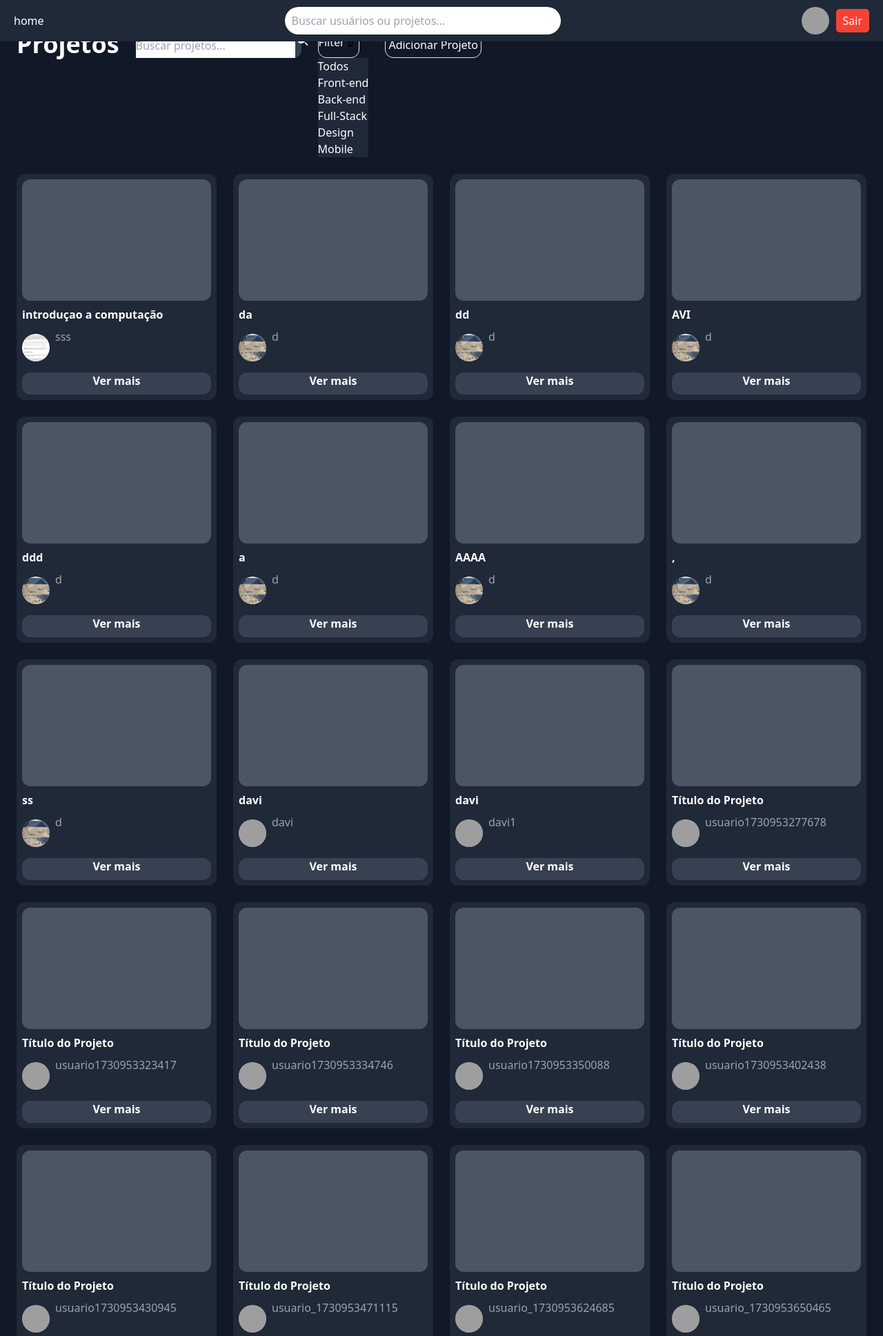
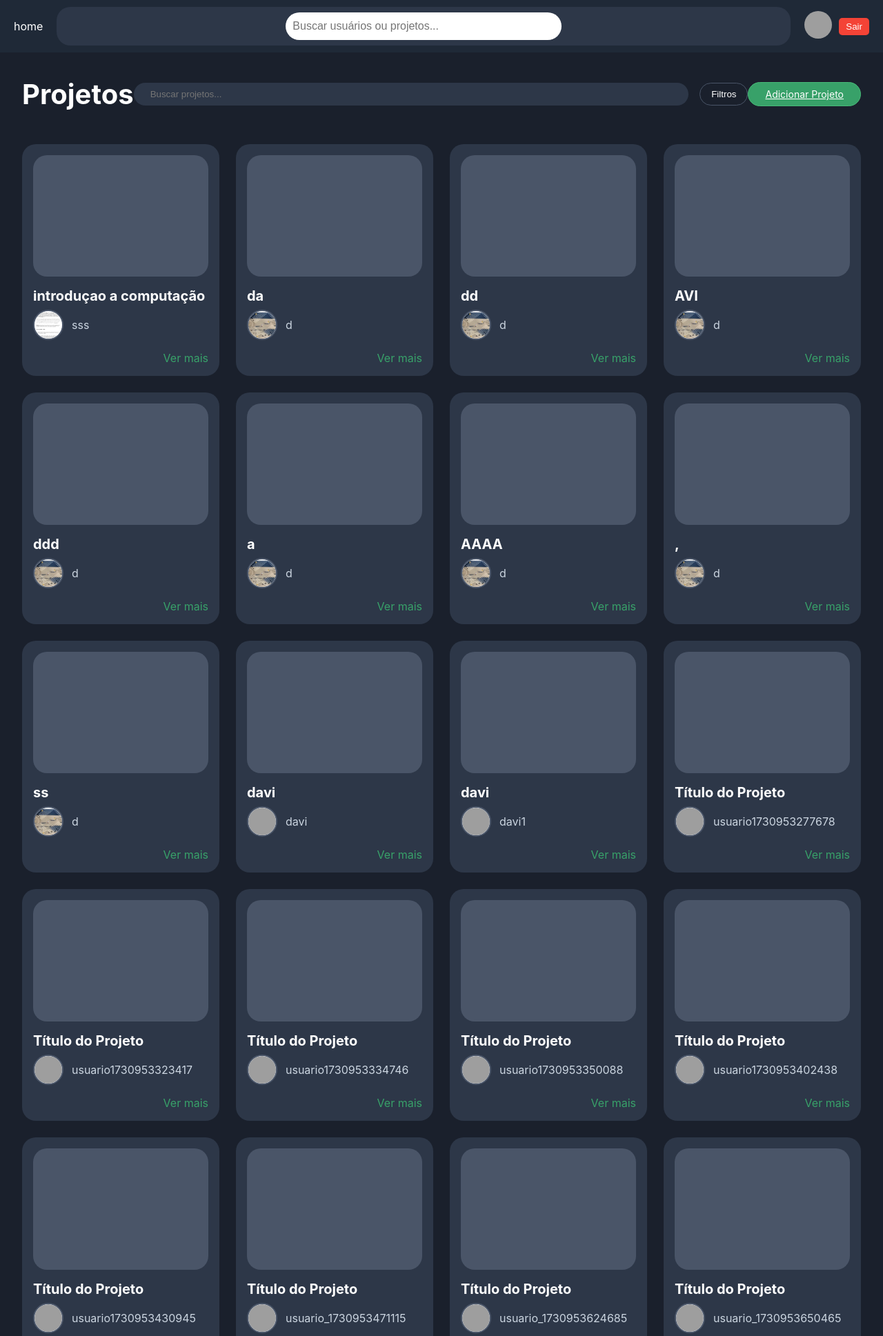
Before and after one commit to kaik-e/TechJob, a Django app: page /home/ in a window 1280 px wide. Shown: the top 1937 px of the page at 69% size. Run offline with Django 5.2, Linux system fonts and the light colour scheme; data comes from the database, SQL or seed files in the repository; both versions use the stored data as it was before the commit; grey boxes are pictures that could not be loaded.

Commit message:
Codigo Quase Finalizado

```diff
--- a/myproject/accounts/urls.py
+++ b/myproject/accounts/urls.py
@@ -19,7 +19,7 @@ from .views import (
     adicionar_portfolio,
     editar_skills,
     buscar_perfil_ajax,
-    enviar_mensagem,
+    # enviar_mensagem,
     adicionar_projeto,
     PerfilView,
 )
@@ -30,12 +30,12 @@ urlpatterns = [
     path('registrar/', registrar, name='registrar'),
     path('home/', home, name='home'),
     path('projetos/', listar_projetos, name='listar_projetos'),
-    path('perfil/<int:id>/', PerfilView.as_view(), name='perfil'),  # Certifique-se de que está correto
+    path('perfil/<int:id>/', PerfilView.as_view(), name='perfil'),
     path('editar-perfil/', editar_perfil, name='editar_perfil'),
     path('portfolio/', portfolio, name='portfolio'),
     path('adicionar-portfolio/', adicionar_portfolio, name='adicionar_portfolio'),
     path('editar-skills/', editar_skills, name='editar_skills'),
-    path('enviar-mensagem/', enviar_mensagem, name='enviar_mensagem'),
+    # path('enviar-mensagem/', enviar_mensagem, name='enviar_mensagem'),
     path('adicionar-projeto/', adicionar_projeto, name='adicionar_projeto'),
     path('projeto/<int:id>/', projeto_detalhes, name='projeto_detalhes'),
     path('adicionar-avaliacao/<int:recipient_id>/', adicionar_avaliacao, name='adicionar_avaliacao'),
--- a/myproject/accounts/views.py
+++ b/myproject/accounts/views.py
@@ -2,12 +2,11 @@ from django.shortcuts import render, redirect, get_object_or_404
 from django.contrib.auth import authenticate, login
 from django.contrib import messages
 from django.db import IntegrityError
-from .models import CustomUser, Avaliacao, Skill, Projeto, Portfolio, Mensagem
+from .models import CustomUser, Avaliacao, Skill, Projeto, Portfolio
 from django.http import JsonResponse
 import re
 from django.views import View
 from django.contrib.auth.views import LogoutView
-
 
 
 def buscar_perfil_ajax(request):
@@ -169,10 +168,6 @@ def portfolio(request):
     return render(request, 'portfolio.html', {'portfolios': portfolios_usuario})
 
 
-from django.shortcuts import render, redirect
-from django.contrib import messages
-from .models import Portfolio
-
 def adicionar_portfolio(request):
     usuario = request.user
 
@@ -207,36 +202,31 @@ def editar_skills(request):
     habilidades_usuario = usuario.skills.all()
     return render(request, 'editar_skills.html', {'habilidades_usuario': habilidades_usuario})
 
-from django.core.mail import send_mail
-from django.conf import settings
-from django.shortcuts import get_object_or_404, redirect, render
-from django.contrib import messages
-from .models import CustomUser
-
-def enviar_mensagem(request):
-    if request.user.is_authenticated:
-        if request.method == 'POST':
-            recipient_id = request.POST.get('recipient_id')
-            recipient = get_object_or_404(CustomUser, id=recipient_id)
-            content_message = request.POST.get('message_content')
-            if content_message:
-                try:
-                    send_mail(
-                        subject=f"Nova mensagem de {request.user.username}",
-                        message=content_message,
-                        from_email=settings.DEFAULT_FROM_EMAIL,
-                        recipient_list=[recipient.email],
-                    )
-                    messages.success(request, 'Mensagem enviada com sucesso!')
-                except Exception as e:
-                    messages.error(request, f"Erro ao enviar mensagem: {e}")
-                return redirect('perfil', id=recipient_id)
-        recipient_id = request.GET.get('recipient_id')
-        recipient = get_object_or_404(CustomUser, id=recipient_id)
-        return render(request, 'enviar_mensagem.html', {'recipient': recipient})
-    else:
-        messages.error(request, 'Você precisa estar logado para enviar mensagens.')
-        return redirect('login_view')
+# Nãooconseguimos terminar de implementar essa parte
+# def enviar_mensagem(request):
+#     if request.user.is_authenticated:
+#         if request.method == 'POST':
+#             recipient_id = request.POST.get('recipient_id')
+#             recipient = get_object_or_404(CustomUser, id=recipient_id)
+#             content_message = request.POST.get('message_content')
+#             if content_message:
+#                 try:
+#                     send_mail(
+#                         subject=f"Nova mensagem de {request.user.username}",
+#                         message=content_message,
+#                         from_email=settings.DEFAULT_FROM_EMAIL,
+#                         recipient_list=[recipient.email],
+#                     )
+#                     messages.success(request, 'Mensagem enviada com sucesso!')
+#                 except Exception as e:
+#                     messages.error(request, f"Erro ao enviar mensagem: {e}")
+#                 return redirect('perfil', id=recipient_id)
+#         recipient_id = request.GET.get('recipient_id')
+#         recipient = get_object_or_404(CustomUser, id=recipient_id)
+#         return render(request, 'enviar_mensagem.html', {'recipient': recipient})
+#     else:
+#         messages.error(request, 'Voc  precisa estar logado para enviar mensagens.')
+#         return redirect('login_view')
 
 def adicionar_projeto(request):
     if not request.user.is_authenticated:
@@ -265,15 +255,14 @@ def projeto_detalhes(request, id):
     projeto = get_object_or_404(Projeto, id=id)
     return render(request, 'projetos/projeto_detalhes.html', {'projeto': projeto})
 
-from django.contrib import messages
 
 def adicionar_avaliacao(request, recipient_id):
     recipient = get_object_or_404(CustomUser, id=recipient_id)
 
     if request.method == 'POST':
         comentario = request.POST.get('comment')
-        if not comentario:  # Verifica se o comentário está vazio
-            messages.error(request, 'Por favor, digite uma avaliação.')  # Mensagem de erro
+        if not comentario:
+            messages.error(request, 'Por favor, digite uma avaliação.')
         else:
             try:
                 avaliacao = Avaliacao(
@@ -283,7 +272,7 @@ def adicionar_avaliacao(request, recipient_id):
                 )
                 avaliacao.save()
                 messages.success(request, 'Avaliação enviada com sucesso!')
-                return redirect('adicionar_avaliacao', recipient_id=recipient_id)  # Redireciona para a mesma página após adicionar
+                return redirect('adicionar_avaliacao', recipient_id=recipient_id)
             except Exception as e:
                 print(e)
                 messages.error(request, 'Ocorreu um erro ao enviar a avaliação.')
--- /dev/null
+++ b/myproject/static/css/home/home.css
@@ -0,0 +1,240 @@
+body {
+    margin: 0;
+    font-family: 'Inter', sans-serif;
+    background-color: #1a202c;
+    color: #cbd5e0;
+}
+
+.projetos-container {
+    background-color: #1a202c;
+    padding: 6rem 2rem;
+    display: flex;
+    flex-direction: column;
+    justify-content: center;
+    min-height: 100vh;
+}
+
+.header {
+    display: flex;
+    align-items: center;
+    justify-content: space-between;
+    background-color: #1a202c;
+    position: sticky;
+    top: 0;
+    padding: 1rem 0;
+    z-index: 1000;
+}
+
+.titulo {
+    font-size: 2.5rem;
+    font-weight: bold;
+    color: #ffffff;
+}
+
+.search-container {
+    display: flex;
+    align-items: center;
+    background-color: #2d3748;
+    border-radius: 1.25rem;
+    padding: 0.5rem;
+    position: relative;
+    width: 250px; /* Diminui a largura da barra de pesquisa */
+}
+
+#home-search-input {
+    background-color: transparent;
+    border: none;
+    outline: none;
+    color: #cbd5e0;
+    padding-left: 1rem;
+    width: 100%;
+}
+
+.search-button {
+    background-color: transparent;
+    border: none;
+    cursor: pointer;
+    display: flex;
+    align-items: center;
+    justify-content: center;
+    padding: 0.5rem;
+    border-radius: 50%;
+    transition: background-color 0.3s ease;
+}
+
+.search-button:hover {
+    background-color: #38a169;
+}
+
+.search-results {
+    background-color: #2d3748;
+    color: #ffffff;
+    border-radius: 0.375rem;
+    position: absolute;
+    top: 2.5rem;
+    left: 0;
+    width: 100%;
+    display: none;
+}
+
+.filter-container {
+    position: relative;
+    margin-left: 1rem;
+}
+
+.filter-button {
+    background-color: #1a202c;
+    border: 1px solid #4a5568;
+    border-radius: 1.25rem;
+    padding: 0.5rem 1rem;
+    display: flex;
+    align-items: center;
+    cursor: pointer;
+    transition: background-color 0.3s ease;
+}
+
+.filter-button:hover {
+    background-color: #38a169;
+}
+
+.filter-text {
+    color: #ffffff; /* Altera a cor para branco */
+}
+
+.filter-dropdown {
+    background-color: #2d3748;
+    color: #ffffff;
+    border-radius: 0.375rem;
+    position: absolute;
+    margin-top: 0.25rem;
+    width: 10rem;
+    display: none;
+    box-shadow: 0 4px 6px rgba(0, 0, 0, 0.1);
+}
+
+.filter-item {
+    padding: 0.75rem;
+    cursor: pointer;
+    transition: background-color 0.3s ease;
+}
+
+.filter-item:hover {
+    background-color: #38a169;
+}
+
+.hidden {
+    display: none;
+}
+
+.add-project-button {
+    background-color: #38a169;
+    border: 1px solid #48bb78;
+    border-radius: 1.25rem;
+    padding: 0.5rem 1.5rem;
+    display: flex;
+    align-items: center;
+    justify-content: center;
+    cursor: pointer;
+    transition: background-color 0.3s ease;
+}
+
+.add-project-button:hover {
+    background-color: #2f855a;
+}
+
+.add-project-text {
+    color: #ffffff;
+    font-size: 0.875rem;
+}
+
+.projects-grid {
+    display: grid;
+    grid-gap: 1.5rem;
+    padding-top: 2rem;
+    grid-template-columns: repeat(auto-fill, minmax(250px, 1fr));
+}
+
+.project-item {
+    background-color: #2d3748;
+    border-radius: 1.25rem;
+    padding: 1rem;
+    display: flex;
+    flex-direction: column;
+    justify-content: space-between;
+    transition: transform 0.3s ease, box-shadow 0.3s ease;
+    cursor: pointer;
+}
+
+.project-item:hover {
+    transform: translateY(-5px);
+    box-shadow: 0 10px 20px rgba(0, 0, 0, 0.2);
+}
+
+.project-image {
+    height: 11rem;
+    background-color: #4a5568;
+    border-radius: 1.25rem;
+    margin-bottom: 1rem;
+}
+
+.project-title {
+    font-size: 1.25rem;
+    font-weight: bold;
+    color: #ffffff;
+    margin-bottom: 0.5rem;
+}
+
+.project-author {
+    display: flex;
+    align-items: center;
+}
+
+.author-link {
+    display: flex;
+    align-items: center;
+    text-decoration: none;
+    color: #cbd5e0;
+}
+
+.author-picture {
+    width: 2.5rem;
+    height: 2.5rem;
+    border-radius: 50%;
+    background-color: #e2e8f0;
+    overflow: hidden;
+    border: 2px solid #4a5568;
+    margin-right: 0.75rem;
+}
+
+.profile-pic {
+    width: 100%;
+    height: 100%;
+    object-fit: cover;
+}
+
+.author-name {
+    font-size: 1rem;
+    transition: color 0.3s ease;
+}
+
+.author-name:hover {
+    color: #38a169;
+}
+
+.view-more {
+    display: flex;
+    justify-content: flex-end;
+    margin-top: 1rem;
+}
+
+.view-more-link {
+    color: #38a169;
+    font-size: 1rem;
+    text-decoration: none;
+    transition: color 0.3s ease;
+}
+
+.view-more-link:hover {
+    color: #2f855a;
+    text-decoration: underline;
+}
--- a/myproject/static/js/home.js
+++ b/myproject/static/js/home.js
@@ -1,4 +1,7 @@
-document.getElementById('home-search-input').addEventListener('input', function() {
+document.addEventListener('DOMContentLoaded', function() {
+    console.log('JavaScript carregado');
+
+    function handleSearchInput() {
         let query = this.value;
         if (query.length > 0) {
             fetch(`/buscar/?q=${encodeURIComponent(query)}`)
@@ -27,22 +30,28 @@ document.getElementById('home-search-input').addEventListener('input', function(
             document.getElementById('home-search-results').innerHTML = '';
             document.getElementById('home-search-results').style.display = 'none';
         }
-});
+    }
 
-document.getElementById('filter-button').addEventListener('click', function(event) {
+    document.getElementById('home-search-input').addEventListener('input', handleSearchInput);
+
+    function handleFilterButtonClick(event) {
         event.stopPropagation();
         document.getElementById('filter-dropdown').classList.toggle('hidden');
-});
+    }
 
-document.addEventListener('click', function(event) {
+    document.getElementById('filter-button').addEventListener('click', handleFilterButtonClick);
+
+    function handleDocumentClick(event) {
         let filterDropdown = document.getElementById('filter-dropdown');
-    if (!filterDropdown.classList.contains('hidden')) {
+        let filterButton = document.getElementById('filter-button');
+        if (!filterDropdown.contains(event.target) && !filterButton.contains(event.target)) {
             filterDropdown.classList.add('hidden');
         }
-});
+    }
 
-document.querySelectorAll('#filter-dropdown div').forEach(function(option) {
-    option.addEventListener('click', function() {
+    document.addEventListener('click', handleDocumentClick);
+
+    function handleFilterItemClick() {
         let filter = this.getAttribute('data-filter');
         document.querySelectorAll('.projeto-item').forEach(function(projeto) {
             if (filter === 'all' || projeto.getAttribute('data-category') === filter) {
@@ -51,9 +60,15 @@ document.querySelectorAll('#filter-dropdown div').forEach(function(option) {
                 projeto.style.display = 'none';
             }
         });
+
         let url = new URL(window.location.href);
         url.searchParams.set('filtro', filter);
         window.history.pushState({}, '', url.href);
+
         document.getElementById('filter-dropdown').classList.add('hidden');
+    }
+
+    document.querySelectorAll('#filter-dropdown .filter-item').forEach(function(option) {
+        option.addEventListener('click', handleFilterItemClick);
     });
 });
--- a/myproject/static/js/navbar.js
+++ b/myproject/static/js/navbar.js
@@ -2,14 +2,12 @@ document.getElementById('search-input').addEventListener('input', function() {
     let query = this.value;
     let resultsContainer = document.getElementById('search-results');
 
-    // Verificar se há texto na busca
     if (query.length > 0) {
         fetch(`/buscar/?q=${query}`)
             .then(response => response.json())
             .then(data => {
                 resultsContainer.innerHTML = '';
 
-                // Adicionar resultados de pesquisa
                 if (data.usuarios.length > 0 || data.projetos.length > 0) {
                     data.usuarios.forEach(usuario => {
                         let li = document.createElement('li');
@@ -30,7 +28,7 @@ document.getElementById('search-input').addEventListener('input', function() {
                     });
 
                     resultsContainer.style.display = 'block';
-                    resultsContainer.style.maxHeight = '200px'; // Limita a altura
+                    resultsContainer.style.maxHeight = '200px';
                 } else {
                     resultsContainer.innerHTML = '<li>Nenhum resultado encontrado</li>';
                     resultsContainer.style.display = 'block';
--- a/myproject/templates/adicionar_projeto.html
+++ b/myproject/templates/adicionar_projeto.html
@@ -4,7 +4,7 @@
     <meta charset="UTF-8">
     <meta name="viewport" content="width=device-width, initial-scale=1.0">
     {% load static %}
-    <link rel="stylesheet" href="{% static 'css/perfil/adicionar_projeto.css' %}">
+    <link rel="stylesheet" href="{% static 'css/home/adicionar_projeto.css' %}">
     <title>Adicionar Projeto</title>
 </head>
 <body>
--- a/myproject/templates/home.html
+++ b/myproject/templates/home.html
@@ -4,67 +4,73 @@
     <meta charset="UTF-8">
     <meta name="viewport" content="width=device-width, initial-scale=1.0">
     {% load static %}
-    <link rel="stylesheet" href="{% static 'css/tailwind/tailwind.css' %}">
+    <link rel="stylesheet" href="{% static 'css/home/home.css' %}">
     <title>Projetos</title>
 </head>
 <body>
     {% include 'navbar.html' %}
-    <div class="relative flex min-h-screen flex-col justify-center overflow-hidden bg-gray-900 py-6 sm:py-12">
-        <div class="inline-flex items-center">
-            <div class="font-bold text-4xl text-white mx-6 -my-1">Projetos</div>
-            <div class="bg-gray-700 h-9 w-60 rounded-xl inline-flex items-center transition-all relative">
-                <input type="text" id="home-search-input" placeholder="Buscar projetos..." class="bg-transparent text-gray-400 w-full px-4 outline-none" />
-                <button id="search-button" class="absolute right-0 h-9 w-12 bg-transparent text-white rounded-r-xl flex items-center justify-center hover:bg-green-600 transition-all">
-                  <svg xmlns="http://www.w3.org/2000/svg" class="h-5 w-5" fill="none" viewBox="0 0 24 24" stroke="currentColor" stroke-width="2">
+    <div class="projetos-container">
+        <div class="header">
+            <div class="titulo">Projetos</div>
+            <div class="search-container">
+                <input type="text" id="home-search-input" placeholder="Buscar projetos..." />
+                <button id="search-button" class="search-button">
+                  <svg xmlns="http://www.w3.org/2000/svg" class="icon" fill="none" viewBox="0 0 24 24" stroke="currentColor" stroke-width="2">
                     <path stroke-linecap="round" stroke-linejoin="round" d="M10.5 4a6.5 6.5 0 100 13 6.5 6.5 0 000-13zm0 11a4.5 4.5 0 110-9 4.5 4.5 0 010 9zm7 2l3.5 3.5" />
                   </svg>
                 </button>
-                <ul id="home-search-results" class="absolute top-10 left-0 w-full bg-gray-800 text-white rounded-md hidden"></ul>
+                <ul id="home-search-results" class="search-results"></ul>
             </div>
-            <div class="relative mx-6">
-                <button id="filter-button" class="bg-gray-900 border border-gray-500 h-9 rounded-xl px-4 flex items-center hover:border-green-500 transition-all relative">
-                    <span class="text-white">Filter</span>
-                    <svg xmlns="http://www.w3.org/2000/svg" class="h-5 w-5 ml-2" fill="none" viewBox="0 0 24 24" stroke="currentColor" stroke-width="2">
+
+            <div class="filter-container">
+                <button id="filter-button" class="filter-button">
+                    <span class="filter-text">Filtros</span>
+                    <svg xmlns="http://www.w3.org/2000/svg" class="filter-icon" fill="none" viewBox="0 0 24 24" stroke="currentColor" stroke-width="2">
                         <path stroke-linecap="round" stroke-linejoin="round" d="M3 4a1 1 0 011-1h16a1 1 0 011 1v2a1 1 0 01-.293.707L13 12.414V19a1 1 0 01-.553.894l-4 2A1 1 0 017 21v-8.586L3.293 6.707A1 1 0 013 6V4z" />
                     </svg>
                 </button>
-                <div id="filter-dropdown" class="absolute hidden bg-gray-800 text-white rounded-md mt-1 w-40">
-                    <div data-filter="all" class="py-2 px-4 hover:bg-gray-700 cursor-pointer">Todos</div>
-                    <div data-filter="frontend" class="py-2 px-4 hover:bg-gray-700 cursor-pointer">Front-end</div>
-                    <div data-filter="backend" class="py-2 px-4 hover:bg-gray-700 cursor-pointer">Back-end</div>
-                    <div data-filter="fullstack" class="py-2 px-4 hover:bg-gray-700 cursor-pointer">Full-Stack</div>
-                    <div data-filter="design" class="py-2 px-4 hover:bg-gray-700 cursor-pointer">Design</div>
-                    <div data-filter="mobile" class="py-2 px-4 hover:bg-gray-700 cursor-pointer">Mobile</div>
+                <div id="filter-dropdown" class="filter-dropdown hidden">
+                    <div data-filter="all" class="filter-item">Todos</div>
+                    <div data-filter="frontend" class="filter-item">Front-end</div>
+                    <div data-filter="backend" class="filter-item">Back-end</div>
+                    <div data-filter="fullstack" class="filter-item">Full-Stack</div>
+                    <div data-filter="design" class="filter-item">Design</div>
+                    <div data-filter="mobile" class="filter-item">Mobile</div>
                 </div>
             </div>
-            <a href="{% url 'adicionar_projeto' %}" class="bg-gray-900 border border-green-500 h-9 rounded-xl inline-flex items-center px-4 hover:bg-green-500 transition-all mx-2">
-                <div class="text-white text-center text-sm m-1">Adicionar Projeto</div>
+
+
+            <a href="{% url 'adicionar_projeto' %}" class="add-project-button add-project-text">
+                <div class="add-project-text">Adicionar Projeto</div>
             </a>
         </div>
-        <div class="grid gap-6 p-6 sm:grid-cols-2 md:grid-cols-4 min-h-screen-fixed" id="projetos-container">
+
+        <div class="projects-grid" id="projetos-container">
             {% for projeto in projetos %}
-            <div class="rounded-xl bg-gray-800 projeto-item" data-category="{{ projeto.filtro }}">
-                <div class="m-2 h-44 rounded-xl bg-gray-600"></div>
-                <div class="m-2 font-bold text-white">{{ projeto.titulo }}</div>
-                <div class="inline-flex items-center">
-                    <a href="{% url 'perfil' projeto.usuario.id %}" class="flex items-center">
-                        <div class="m-2 h-10 w-10 rounded-full bg-slate-400 overflow-hidden border-2 border-gray-500 shadow-lg">
+            <div class="project-item" data-category="{{ projeto.filtro }}">
+                <div class="project-image"></div>
+                <div class="project-title">{{ projeto.titulo }}</div>
+                <div class="project-author">
+                    <a href="{% url 'perfil' projeto.usuario.id %}" class="author-link">
+                        <div class="author-picture">
                             {% if projeto.usuario.profile_picture %}
                             <img src="{{ projeto.usuario.profile_picture.url }}" alt="Foto de perfil" class="profile-pic" />
                             {% else %}
                             <img src="{% static 'path/to/default/image.jpg' %}" alt="Foto de perfil padrão" class="profile-pic" />
                             {% endif %}
                         </div>
-                        <div class="text-gray-400 transition-all hover:scale-105 hover:cursor-pointer hover:text-white ml-2">{{ projeto.usuario.username }}</div>
+                        <div class="author-name">{{ projeto.usuario.username }}</div>
                     </a>
                 </div>
-                <div class="m-2 h-8 rounded-xl bg-gray-700 transition-all active:scale-95 hover:bg-green-400">
-                    <a href="{% url 'projeto_detalhes' projeto.id %}" class="flex justify-center items-center h-full font-semibold text-white transition-all hover:font-bold">Ver mais</a>
+                <div class="view-more">
+                    <a href="{% url 'projeto_detalhes' projeto.id %}" class="view-more-link">Ver mais</a>
                 </div>
             </div>
             {% endfor %}
         </div>
     </div>
+
+    <script src="{% static 'js/home.js' %}"></script>
+
 </body>
-<script src="{% static 'js/home.js' %}"></script>
 </html>
--- a/myproject/templates/perfil.html
+++ b/myproject/templates/perfil.html
@@ -31,7 +31,7 @@
                         <a href="{% url 'editar_perfil' %}" class="btn">Editar Perfil</a>
                     {% endif %}
                     <a href="{% url 'portfolio' %}" class="btn">Portfólio</a>
-                    <a href="{% url 'enviar_mensagem' %}?recipient_id={{ user.id }}" class="btn">Mensagem</a>
+                    <!--<a Mensagem</a>-->
                     <a href="{% url 'adicionar_avaliacao' user.id %}" class="btn">Adicionar Avaliação</a>
                 </div>
             </div>
@@ -69,5 +69,7 @@
             display: none;
         }
     </style>
+
+    <script src="{% static 'js/perfil.js' %}"></script>
 </body>
 </html>
```
Also changed, not shown: myproject/accounts/models.py (+5 -5 lines), myproject/accounts/migrations/0013_delete_mensagem.py (added), myproject/db.sqlite3. Lines whose indentation alone changed are shown as unchanged.
